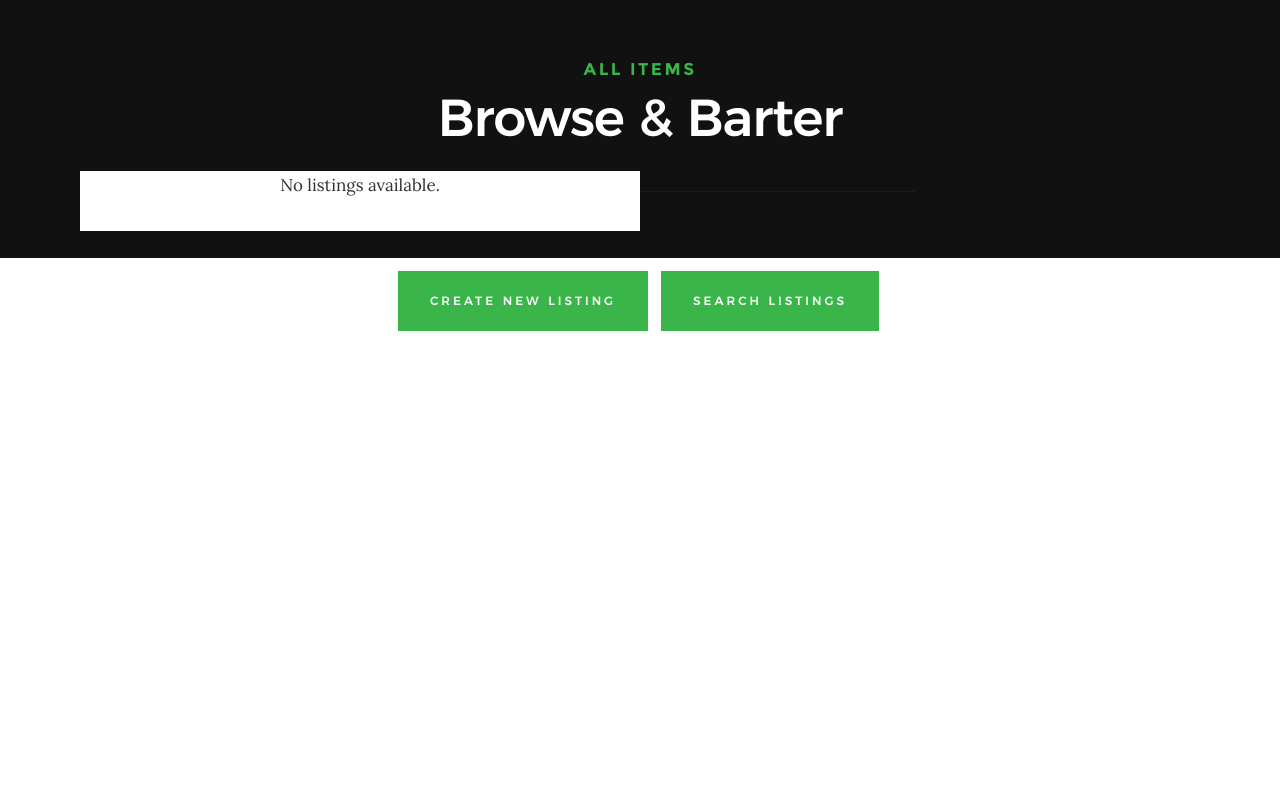
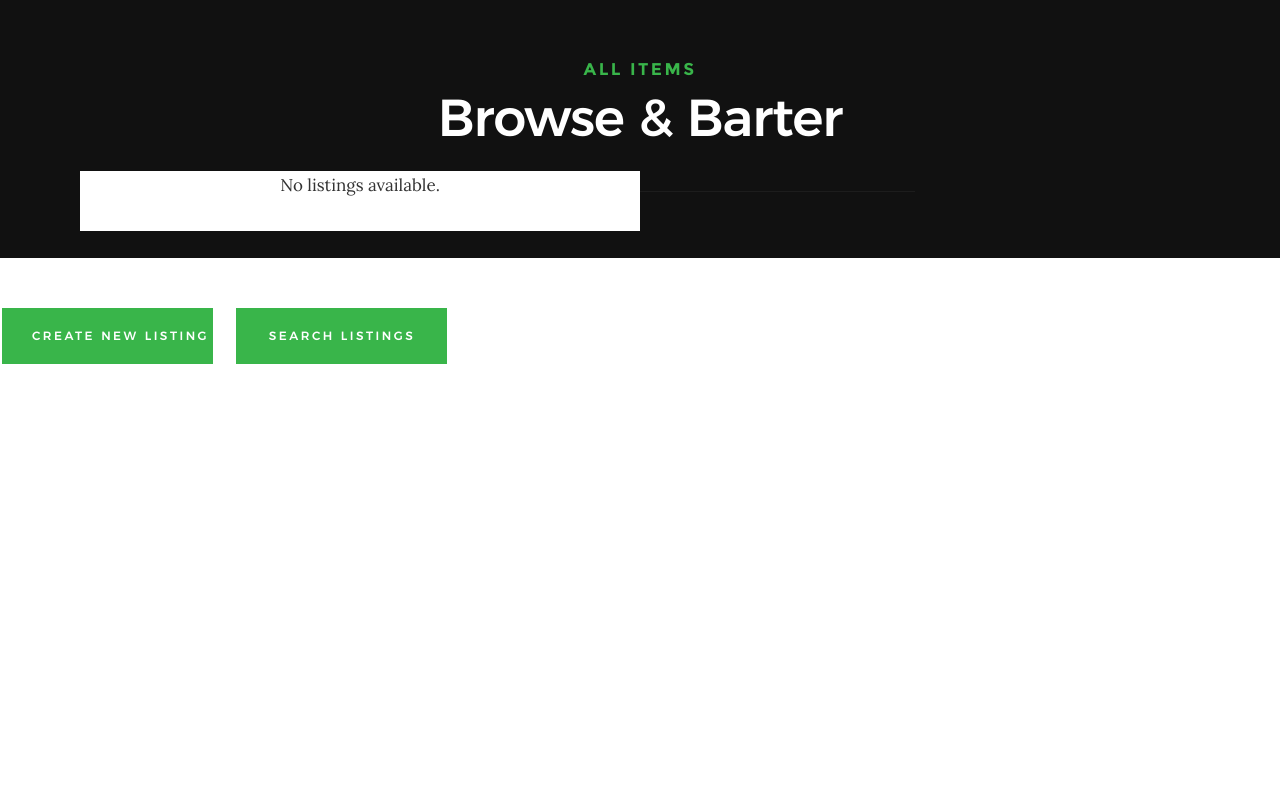
Before and after one commit to Okpara007/trade_by_barter_web_app, a Django app: page /marketplace/ in a window 1280 px wide. Shown: the part 801-1599 px from the top of the page. Run offline with Django 5.2, Linux system fonts and the light colour scheme; data that the repository does not hold is empty; some libraries are stand-ins or nearby versions.

Commit message:
fixed listing overflow issue

```diff
--- a/templates/marketplace/listings.html
+++ b/templates/marketplace/listings.html
@@ -130,9 +130,8 @@
     </div>
   </div>
 
-  <div class="listing-actions" data-aos="fade-up">
+  <div class="home-content__buttons" data-aos="fade-up">
     <a href="{% url 'create_listing' %}" class="btn btn--primary btn--large">Create New Listing</a>
-    <!-- Adjust 'listing_search' to your actual search URL name -->
     <a href="{% url 'listing_search' %}" class="btn btn--primary btn--large">Search Listings</a>
   </div>
 </section>
```
